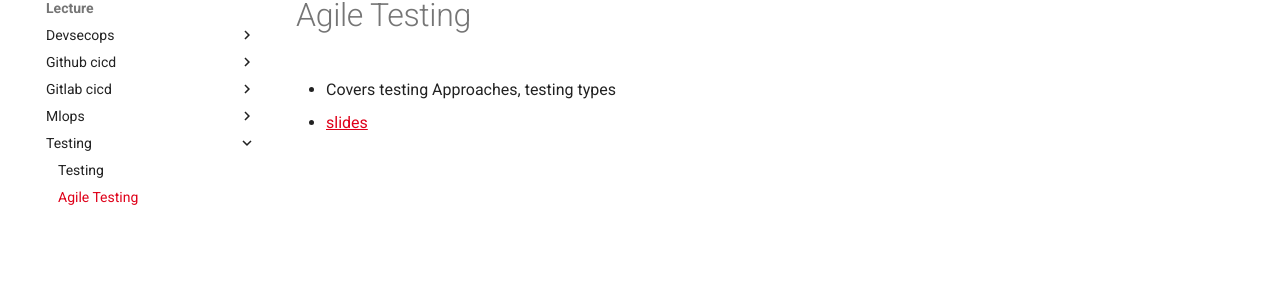
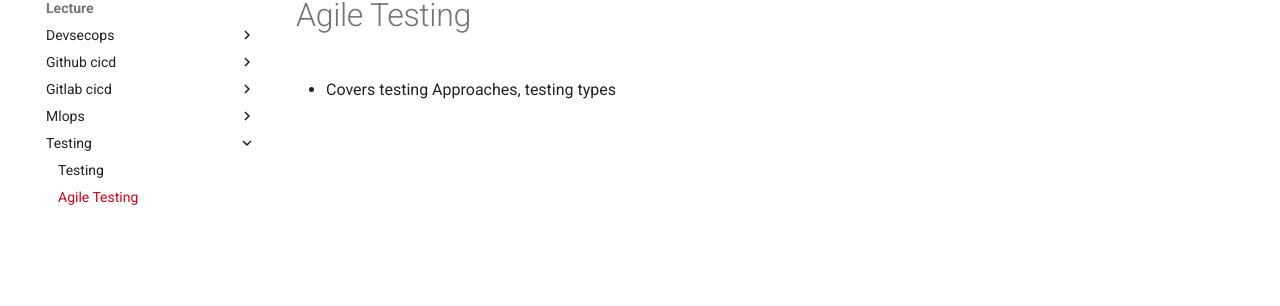
Before and after one commit to heia-fr/devops-website, an MkDocs documentation site: the page built from docs/lecture/testing/types.md, in a window 1280 px wide. Shown: the part 151-457 px from the top of the page. Built offline with MkDocs 1.6.1 and Material for MkDocs 9.7.7, drawn with Linux system fonts in a browser that asks for light colours.

Commit message:
hiding testing slides before updating them

```diff
--- a/docs/lecture/testing/types.md
+++ b/docs/lecture/testing/types.md
@@ -3,4 +3,4 @@ title: Agile Testing
 ---
 
 - Covers testing Approaches, testing types
-- [slides](Agile-Testing_Technologies_2024.pdf)
+<!--- [slides](Agile-Testing_Technologies_2024.pdf)-->
```
